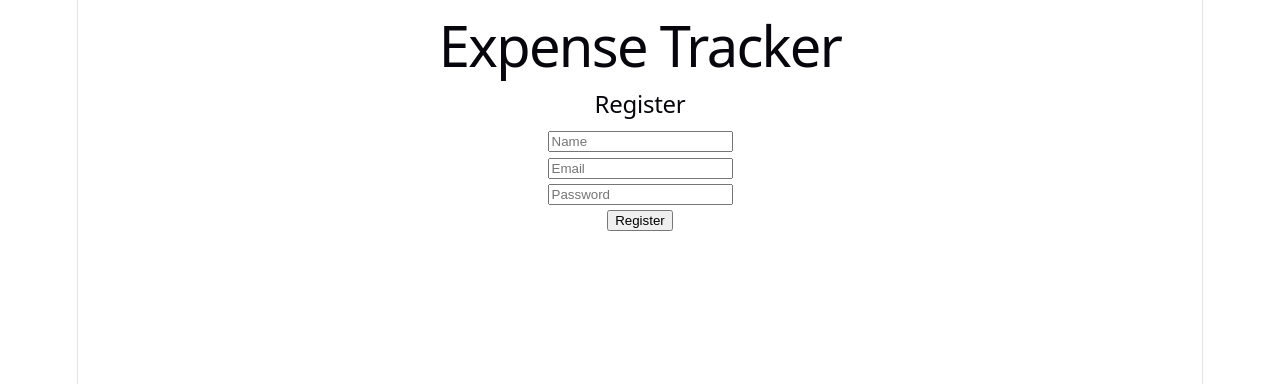
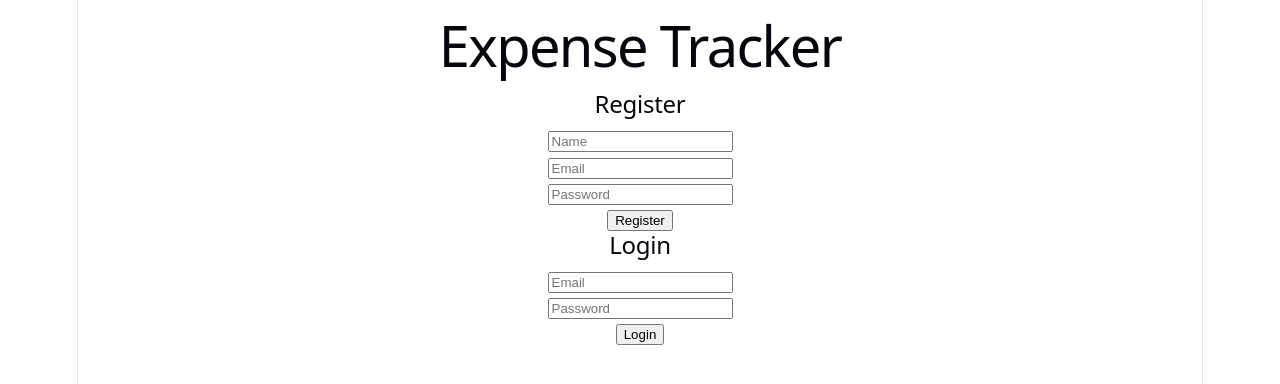
Before and after one commit to vaneezarasool7-max/expense-tracker, a React (Vite) app in the folder client/: page / in a window 1280 px wide. Shown: the top 384 px of the page. Built offline with nearby package versions, Linux system fonts and the light colour scheme.

Commit message:
Add login page

```diff
--- a/client/src/App.jsx
+++ b/client/src/App.jsx
@@ -1,10 +1,12 @@
 import Register from "./pages/Register";
+import Login from "./pages/Login";
 
 function App() {
   return (
     <div>
       <h1>Expense Tracker</h1>
       <Register />
+      <Login />
     </div>
   );
 }
--- /dev/null
+++ b/client/src/pages/Login.jsx
@@ -0,0 +1,47 @@
+import { useState } from "react";
+import axios from "axios";
+
+function Login() {
+  const [email, setEmail] = useState("");
+  const [password, setPassword] = useState("");
+  const [message, setMessage] = useState("");
+
+  const handleSubmit = async (e) => {
+    e.preventDefault();
+    try {
+      const res = await axios.post("http://localhost:5000/api/auth/login", {
+        email,
+        password,
+      });
+      localStorage.setItem("token", res.data.token);
+      setMessage("Logged in!");
+    } catch (err) {
+      setMessage(err.response?.data?.message || "Something went wrong");
+    }
+  };
+
+  return (
+    <div>
+      <h2>Login</h2>
+      <form onSubmit={handleSubmit}>
+        <input
+          placeholder="Email"
+          value={email}
+          onChange={(e) => setEmail(e.target.value)}
+        />
+        <br />
+        <input
+          type="password"
+          placeholder="Password"
+          value={password}
+          onChange={(e) => setPassword(e.target.value)}
+        />
+        <br />
+        <button type="submit">Login</button>
+      </form>
+      <p>{message}</p>
+    </div>
+  );
+}
+
+export default Login;
```
